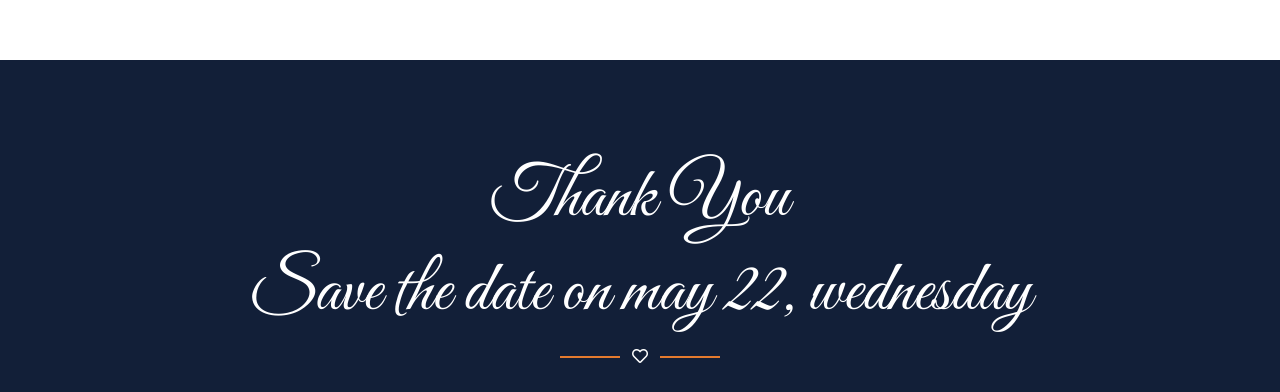
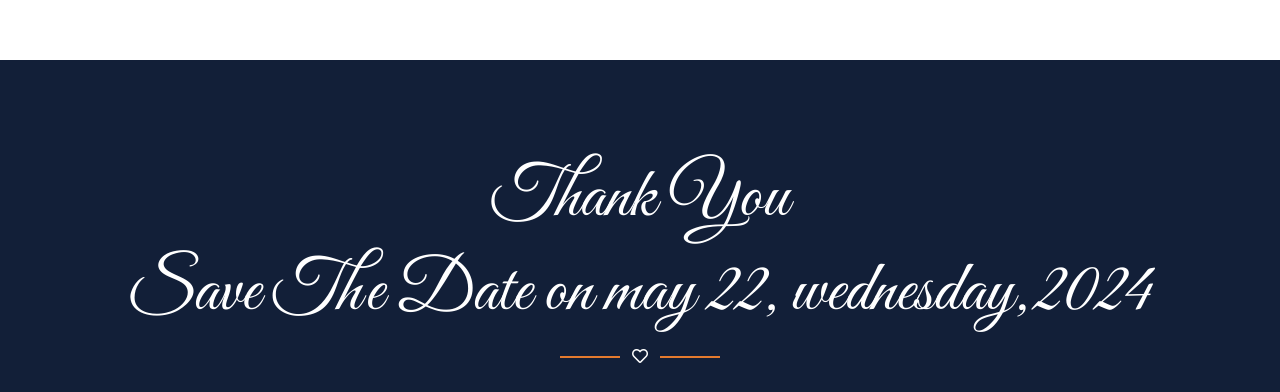
Before and after one commit to Hars-K24/harishmawedding, a plain HTML site: page index.html in a window 1280 px wide. Shown: the part 8205-8597 px from the top of the page. Drawn offline with nearby package versions, Linux system fonts and the light colour scheme; files that its build step writes are made by us from their sources.

Commit message:
Update index.html

```diff
--- a/index.html
+++ b/index.html
@@ -433,7 +433,7 @@ and thats how we ended getting married🫰</p>
         <div class="container text-center py-5">
             <div class="section-title position-relative text-center">
                 <h1 class="font-secondary display-3 text-white">Thank You</h1>
-               <h3 class="font-secondary display-3 text-white">Save the date on may 22, wednesday</h3>
+               <h5 class="font-secondary display-3 text-white">Save The Date on may 22, wednesday,2024</h5>
                 <i class="far fa-heart text-white"></i>
             </div>
             <div class="d-flex justify-content-center mb-4">
```
